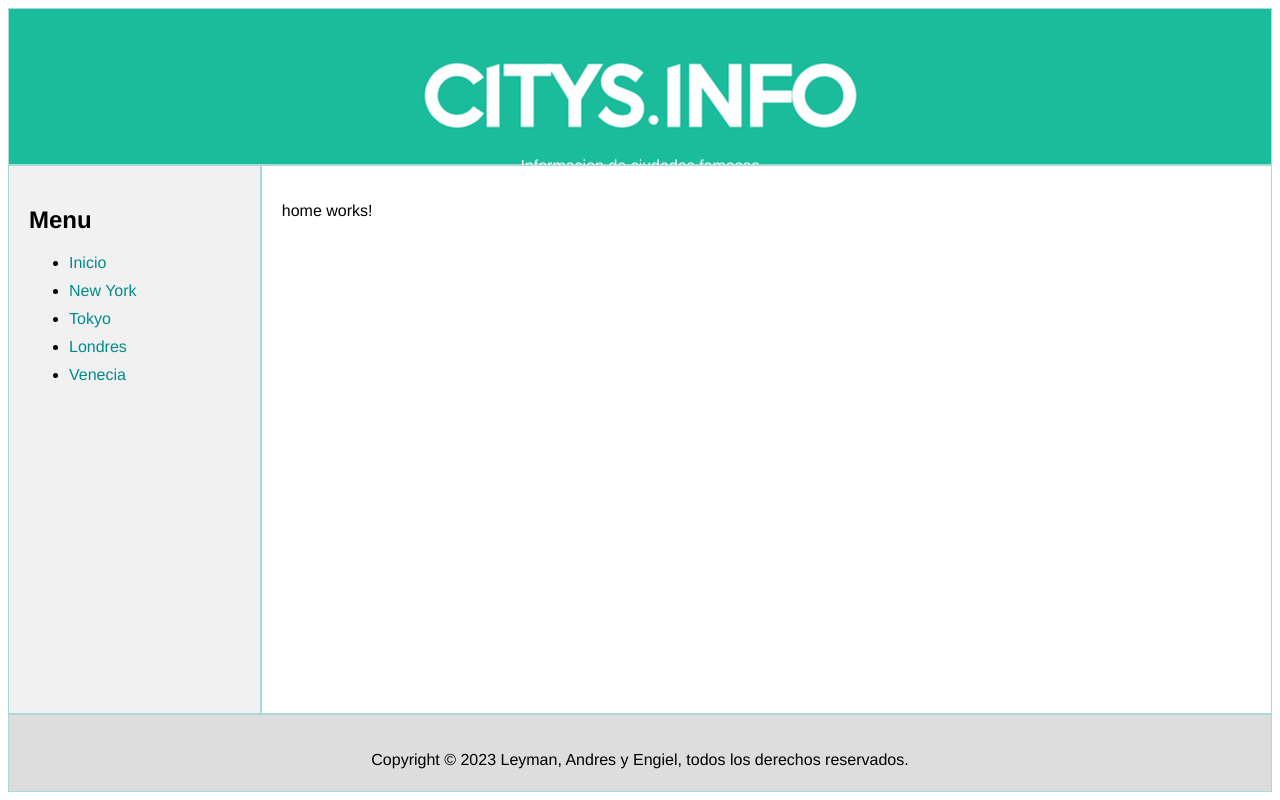
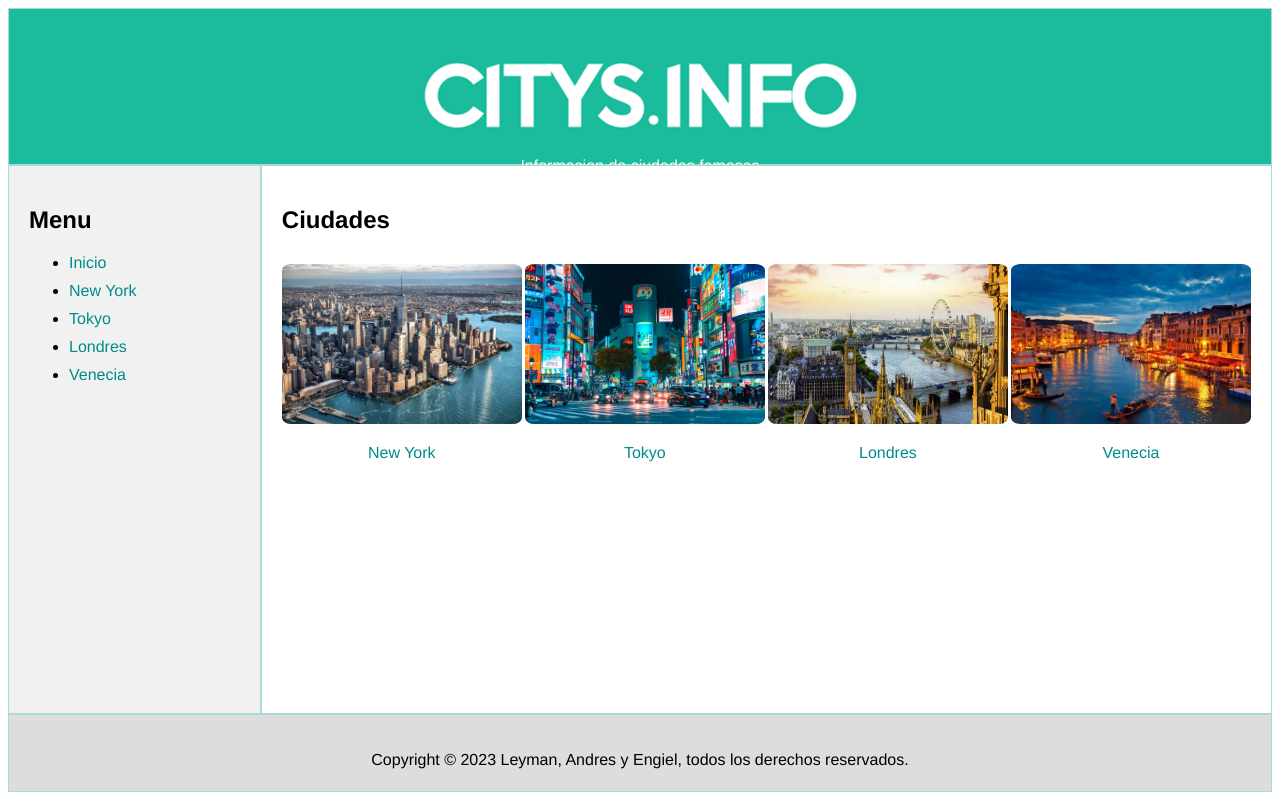
Before and after one commit to Leyman-18/Angular_Excercise5, an Angular app: page /home in a window 1280 px wide. Built offline with nearby package versions, Linux system fonts and the light colour scheme.

Commit message:
update home

```diff
--- a/src/app/app.component.css
+++ b/src/app/app.component.css
@@ -50,23 +50,15 @@ main{
   position: relative;
 }
 
-nav a{
-  text-decoration: none;
-}
-
-nav li{
-  margin-bottom: 10px;
-}
-
-.picture img{
-  /* display: none; */
-  /* object-fit: cover; */
-  /* width: 50%;
+/* .picture img{
+  display: none;
+  object-fit: cover;
+  width: 50%;
   min-height: 100vh;
   background-position: center;
-  background-size: cover; */
-  /* height: 200px; */
-}
+  background-size: cover;
+  height: 200px;
+} */
 
 .header img{
   object-fit: cover;
--- a/src/app/components/layout/content/content_components/home/home.component.css
+++ b/src/app/components/layout/content/content_components/home/home.component.css
@@ -0,0 +1,23 @@
+
+.container{
+    display: flex;
+    justify-content: space-between;
+}
+
+.image img{
+    height: 20vh;
+    background-position: center;
+    background-size: cover;
+    width: 30vh;
+    border-radius: 4%;
+}
+
+.image p{
+    align-items: center;
+    text-align: center;
+    color: darkcyan;
+}
+
+h2{
+    margin-bottom: 30px;
+}
--- a/src/app/components/layout/content/content_components/home/home.component.html
+++ b/src/app/components/layout/content/content_components/home/home.component.html
@@ -1 +1,26 @@
-<p>home works!</p>
+<!-- <p>Ciudades!</p> -->
+<h2>Ciudades</h2>
+<!-- <article>
+    <h3>New York</h3>
+    <img src="../../../../../../assets/img/licensed-image.jfif" alt="">
+</article> -->
+<section>
+    <div class="container">
+        <div class="image">
+            <img src="../../../../../../assets/img/licensed-image.jfif" alt="">
+            <p>New York</p>
+        </div>
+        <div class="image">
+            <img src="../../../../../../assets/img/tokio.webp" alt="">
+            <p>Tokyo</p>
+        </div>
+        <div class="image">
+            <img src="../../../../../../assets/img/london.jpg" alt="">
+            <p>Londres</p>
+        </div>
+        <div class="image">
+            <img src="../../../../../../assets/img/venecia.jpg" alt="">
+            <p>Venecia</p>
+        </div>
+    </div>
+</section>
```
